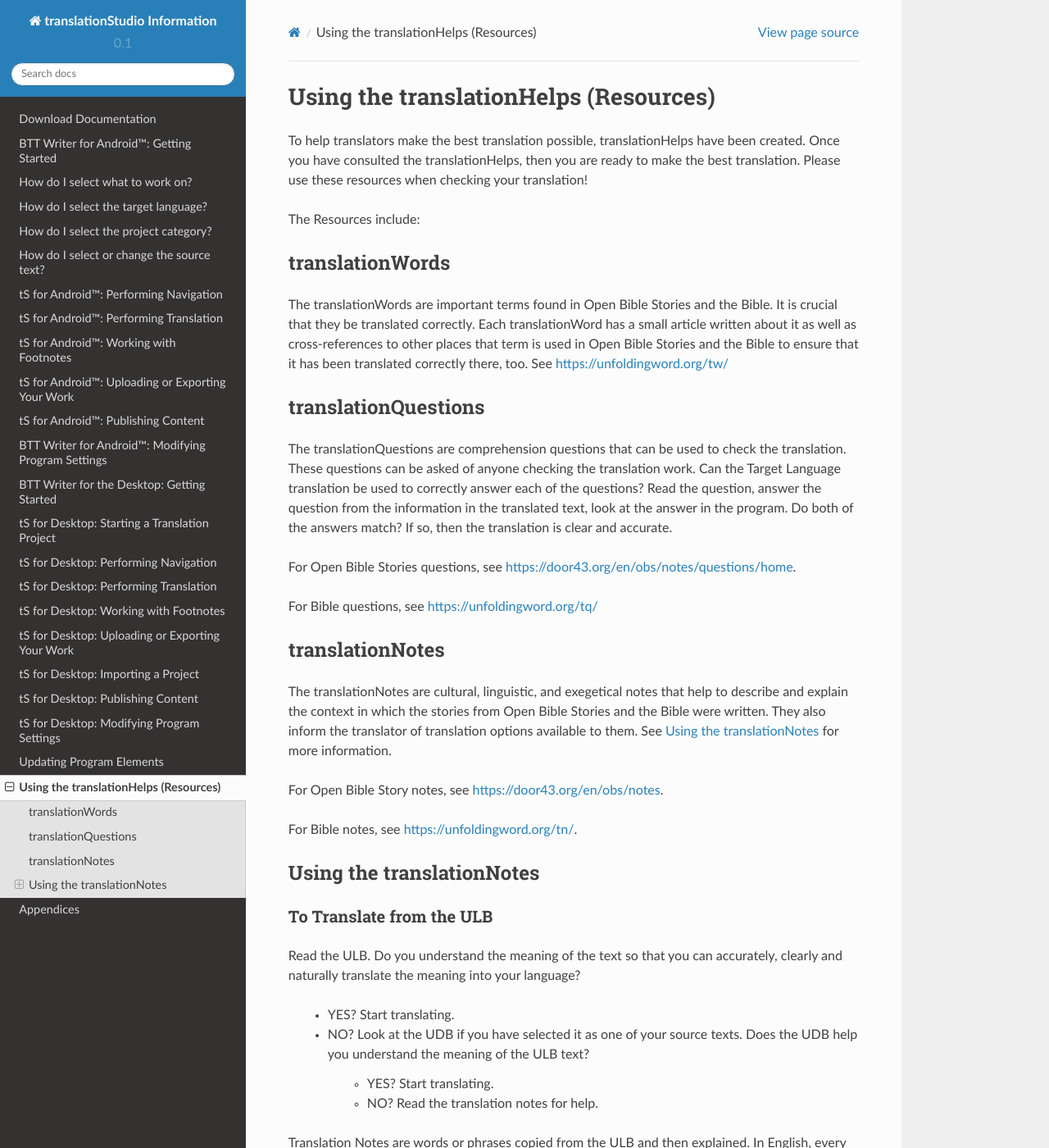
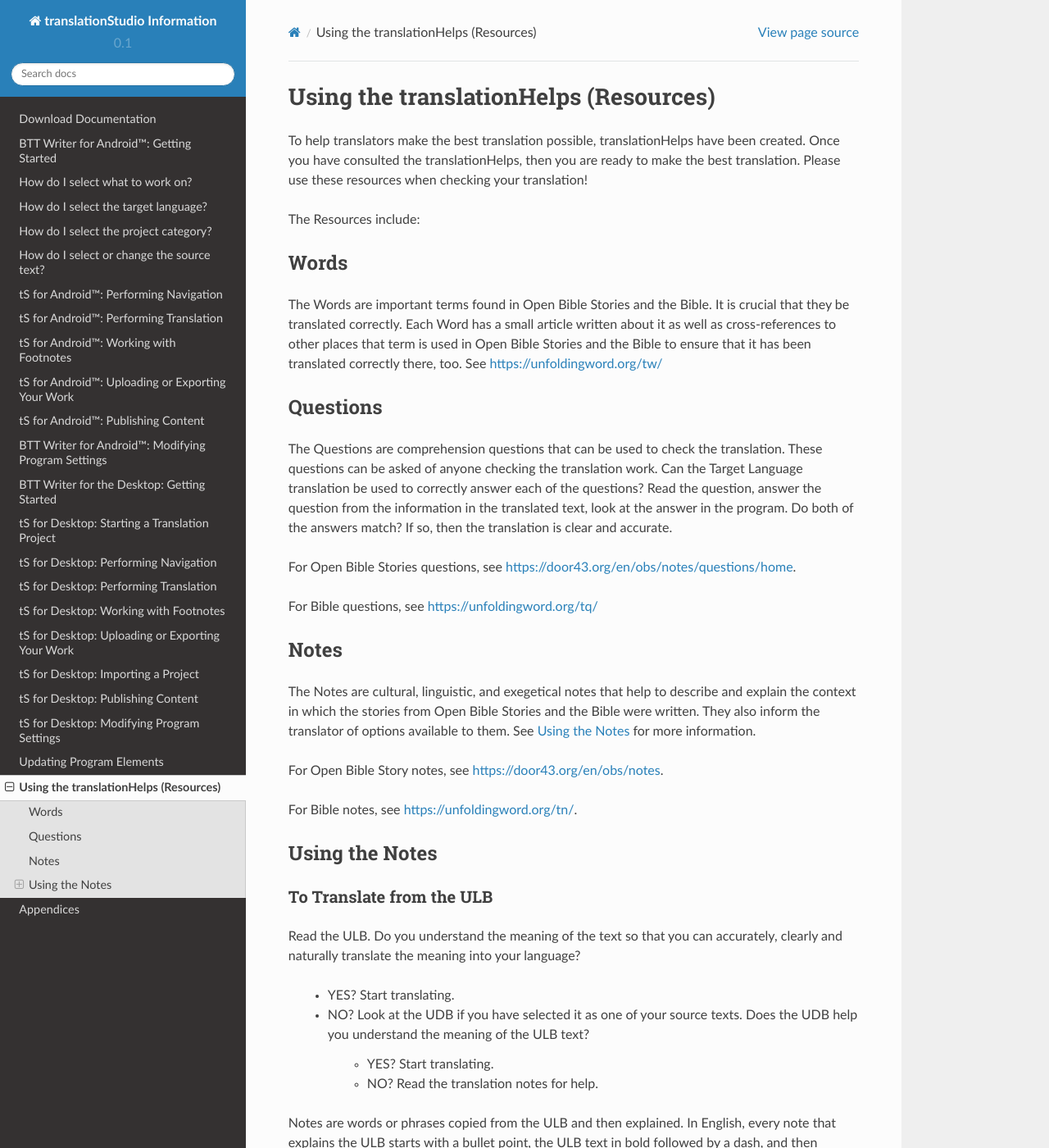
Before and after one commit to mondele/btt-writer-docs, a Sphinx documentation site: the page built from docs/Helps.rst, in a window 1280 px wide and 1400 px high. Shown: the whole window at 82% size. Built offline with Sphinx 7.4.7 and the Read the Docs theme 2.0.0, drawn with Linux system fonts in a browser that asks for light colours; pages that are not in the unit, such as notebooks, are missing from menus; some of the changed text lies outside the part shown.

Commit message:
Update Helps.rst

```diff
--- a/docs/Helps.rst
+++ b/docs/Helps.rst
@@ -7,32 +7,32 @@
 
 The Resources include:
 
-translationWords
+Words
 ----------------
 
-The translationWords are important terms found in Open Bible Stories and the Bible. It is crucial that they be translated correctly. Each translationWord has a small article written about it as well as cross-references to other places that term is used in Open Bible Stories and the Bible to ensure that it has been translated correctly there, too.
+The Words are important terms found in Open Bible Stories and the Bible. It is crucial that they be translated correctly. Each Word has a small article written about it as well as cross-references to other places that term is used in Open Bible Stories and the Bible to ensure that it has been translated correctly there, too.
 See	https://unfoldingword.org/tw/
 
-translationQuestions
+Questions
 --------------------
 
-The translationQuestions are comprehension questions that can be used to check the translation. These questions can be asked of anyone checking the translation work. Can the Target Language translation be used to correctly answer each of the questions? Read the question, answer the question from the information in the translated text, look at the answer in the program. Do both of the answers match? If so, then the translation is clear and accurate.
+The Questions are comprehension questions that can be used to check the translation. These questions can be asked of anyone checking the translation work. Can the Target Language translation be used to correctly answer each of the questions? Read the question, answer the question from the information in the translated text, look at the answer in the program. Do both of the answers match? If so, then the translation is clear and accurate.
 
 For Open Bible Stories questions, see	https://door43.org/en/obs/notes/questions/home.
 
 For Bible questions, see	https://unfoldingword.org/tq/
 
-translationNotes
+Notes
 ----------------
 
-The translationNotes are cultural, linguistic, and exegetical notes that help to describe and explain the context in which the stories from Open Bible Stories and the Bible were written. They also inform the translator of translation options available to them. See `Using the translationNotes`_ for more information.
+The Notes are cultural, linguistic, and exegetical notes that help to describe and explain the context in which the stories from Open Bible Stories and the Bible were written. They also inform the translator of options available to them. See `Using the Notes`_ for more information.
 
 For Open Bible Story notes, see	https://door43.org/en/obs/notes.
 
 For Bible notes, see	https://unfoldingword.org/tn/.
 
 
-Using the translationNotes
+Using the Notes
 ---------------------------
 
 To Translate from the ULB
@@ -48,14 +48,14 @@
 
       *	NO? Read the translation notes for help.
 
-Translation Notes are words or phrases copied from the ULB and then explained. In English, every note that explains the ULB starts with a bullet point, the ULB text in bold followed by a dash, and then translation suggestions or information for the translator.
+Notes are words or phrases copied from the ULB and then explained. In English, every note that explains the ULB starts with a bullet point, the ULB text in bold followed by a dash, and then translation suggestions or information for the translator.
 
 For example:
 
  *	**copied ULB text** - translation suggestion or information for the translator
 
 
-There are many different types of notes in the Translation Notes. Each type of note gives the explanation in a different way. Knowing the type of note will help translators make decisions on the best way to translate the Bible text into their language.
+There are many different types of notes in the Notes. Each type of note gives the explanation in a different way. Knowing the type of note will help translators make decisions on the best way to translate the Bible text into their language.
 
 `Notes with Definitions`_ - Sometimes you may not know what a word in the ULB means. Simple definitions of words or phrases are added without quotes or sentence format.
 
@@ -89,7 +89,7 @@
 
 Sometimes you may not know what a word in the ULB means. The notes may have a definition or a description of the word or phrase to help you understand what it means.
 
-**Translation Notes Examples**
+**Notes Examples**
 
 Simple definitions of words or phrases are added without quotes or sentence format. Here are examples:
 
@@ -124,7 +124,7 @@
 
 These explanations are meant to help you understand the word or phrase. Do not translate the explanations into your Bible. Instead use them to help you understand the meanings so you can translate the Bible text correctly.
 
-**Translation Notes Examples**
+**Notes Examples**
 
 Simple explanations about words or phrases are written as full sentences. They begin with a capital letter and end with a period (".").
 
@@ -155,7 +155,7 @@
 
 Sometimes immediately after the bolded words and hyphen there is a phrase in double quotation marks. This phrase means the same as the bolded words from the ULB and it can replace it in your translation. It may clarify who or what a pronoun refers to, or it may use words that you understand better.
 
-**Translation Notes Examples**
+**Notes Examples**
 
   *Make ready the way of the Lord,* (Luke 3:4 ULB)
 
@@ -177,7 +177,7 @@
 An alternate translation is a suggested change to the form or content of the ULB because the target language has a different form. The alternate translation should  be used only when the ULB form or content would give a wrong meaning or would be unclear or unnatural.
 The alternate translation suggestion may involve, for example, stating implicit information clearly, changing passive voice to active, or rewording rhetorical questions as statements. The notes often explain why there is an alternate translation and have a link to a page that explains the topic.
 
-**Translation Notes Examples**
+**Notes Examples**
 
 The "AT:" indicates that this is an alternate translation. Some examples are:
 
@@ -210,7 +210,7 @@
 
 There may not be a note if the Unlocked Dynamic Bible provides a good alternate translation for the ULB. However, on occasion a note may include text from the UDB as a suggested translation. In that case the text from the UDB will be followed by "(UDB)."
 
-**Translation Notes Examples**
+**Notes Examples**
 
   *they implored him to stay with them (John 4:40 ULB)*
 
@@ -238,7 +238,7 @@
 
 The translator needs to decide which meaning to translate. Translators may choose the first meaning, or they may choose one of the other meanings if the people in their community use and respect another Bible version that has one of those other meanings.
 
-**Translation Notes Examples**
+**Notes Examples**
 
   *You are like a young lion among the nations, like a monster in the seas (Ezekiel 32:2 ULB)*
 
@@ -265,7 +265,7 @@
 
 * It may not be clear what a word (such as a pronoun) refers to in a particular phrase.
 
-**Translation Notes Examples**
+**Notes Examples**
 
 When many scholars say that a word or phrase means one thing, and many others say that it means other things, we show the most common
 meanings that they give. Our notes for these situations begin with "Possible meanings are" and then give a numbered list. We recommend that you use the first meaning given. However, if people in your community have access to another Bible that uses one of the other possible meanings, you may decide that it is better to use that meaning.
@@ -293,7 +293,7 @@
 
 In order to translate the meaning, you need to be able to recognize the figure of speech and know what it means in the source language. Then you can choose either a figure of speech or a direct way to communicate that same meaning in the target language.
 
-**Translation Notes Examples**
+**Notes Examples**
 
   *Many will come in my name and say, 'I am he,' and they will lead many astray. (Mark 13:6 ULB)*
 
@@ -318,7 +318,7 @@
 
 There is a likely to be a note about direct and indirect quotes when a quote has another quote inside of it, because these can be confusing. In some languages it may be more natural to translate one of these quotes with a direct quote and the other quote with an indirect quote. The note will end with a link to the information page called "Quotes within Quotes."
 
-**Translation Notes Examples**
+**Notes Examples**
 
   *He instructed him to tell no one (Luke 5:14 ULB)*
 
@@ -339,7 +339,7 @@
 
 Sometimes there are notes for a phrase and separate notes for portions of that phrase. In that case, the larger phrase is explained first, and its parts afterward.
 
-**Translation Notes Examples**
+**Notes Examples**
 
   *But it is to the extent of your hardness and unrepentant heart that you are storing up for yourself wrath in the day of wrath (Romans 2:5 ULB)*
 
```
